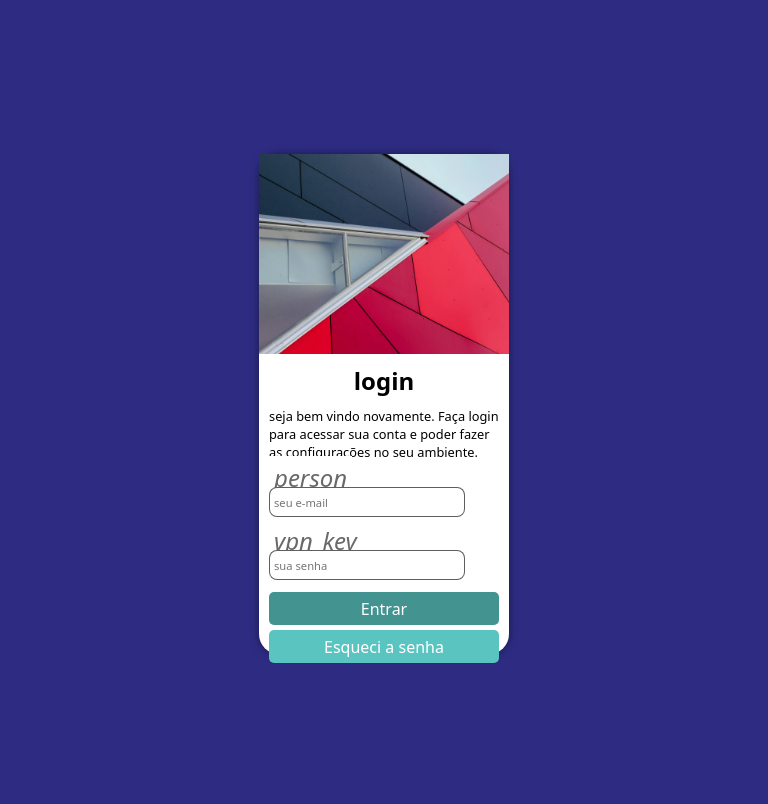
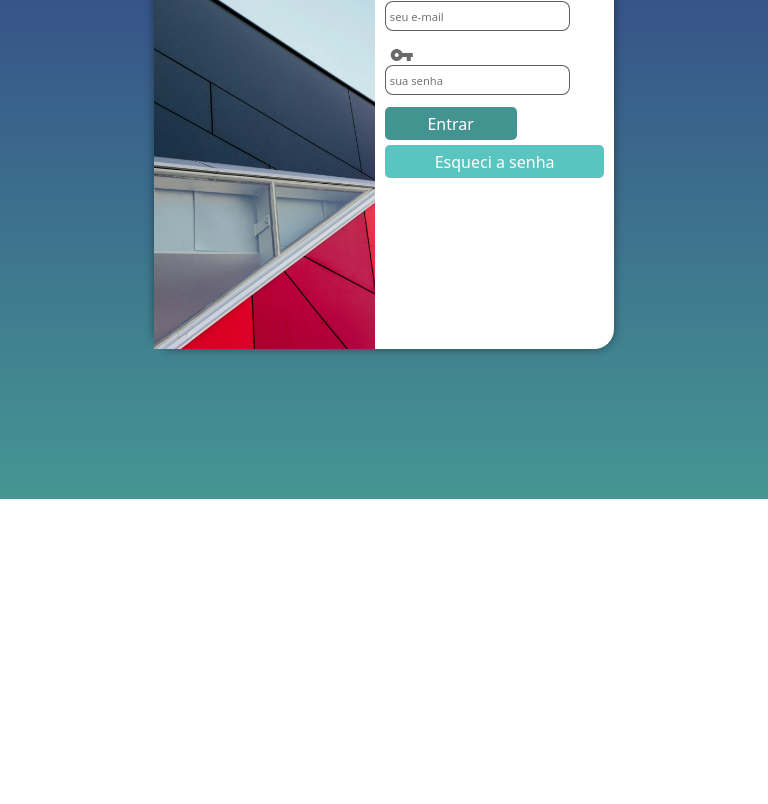
Before and after one commit to ClaudiaGabriela72/django, a Django app: page / in a window 768 px wide. Shown: the part 301-1105 px from the top of the page. After the commit the page ends 800 px from the top, so only its background shows below. Run offline with Django 4.2, Linux system fonts and the light colour scheme.

Commit message:
media-query

```diff
--- /dev/null
+++ b/alura-space/galeria/static/css/media-query.css
@@ -0,0 +1,45 @@
+@charset "UTF-8";
+
+@media screen and (min-width: 768px) and (max-width: 992px) {
+    body {
+        background-image: linear-gradient(to top, #459693, #2d2c82);
+    }
+    #login {
+        width: 70vw;
+    }
+
+    #imagem {
+        float: left;
+        width: 30%;
+        height: 100%;
+    }
+    #formulario {
+        float: right;
+        width: 90%;
+    }
+
+    form > input[type=submit]{
+        width: 70%;
+    }
+}
+
+@media screen and (min-width: 750px) {
+    #login {
+        width: 60vw;
+    }
+
+    #imagem {
+        float: left;
+        width: 48%;
+        height: 100%;
+    }
+
+    #formulario {
+        float: right;
+        width: 52%;
+    }
+
+    form > input[type=submit]{
+        width: 60%;
+    }
+}
--- a/alura-space/galeria/templates/index.html
+++ b/alura-space/galeria/templates/index.html
@@ -5,8 +5,9 @@
     <meta charset="UTF-8">
     <meta name="viewport" content="width=device-width, initial-scale=1.0">
     <title>Document</title>
+    <link href="https://fonts.googleapis.com/icon?family=Material+Icons" rel="stylesheet" />
     <link rel="stylesheet" href="{% static 'css/styles.css' %}">
-    <img src="{% static 'img/ pexels-scottwebb-1029611.jpn' %}" alt="Logo">
+    <link rel="stylesheet" href="{% static 'css/media-query.css' %}">
 
 </head>
 <body>
```
